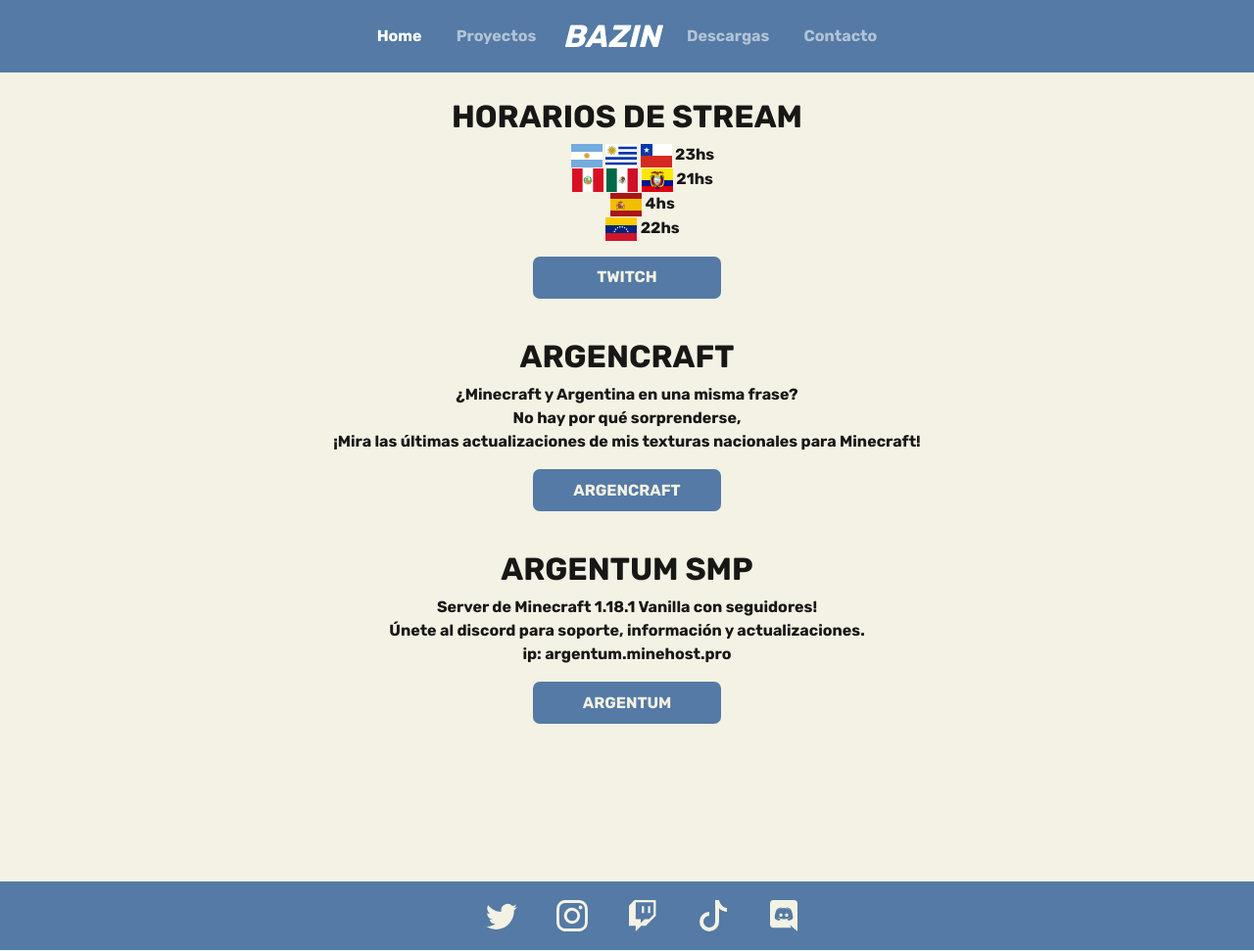
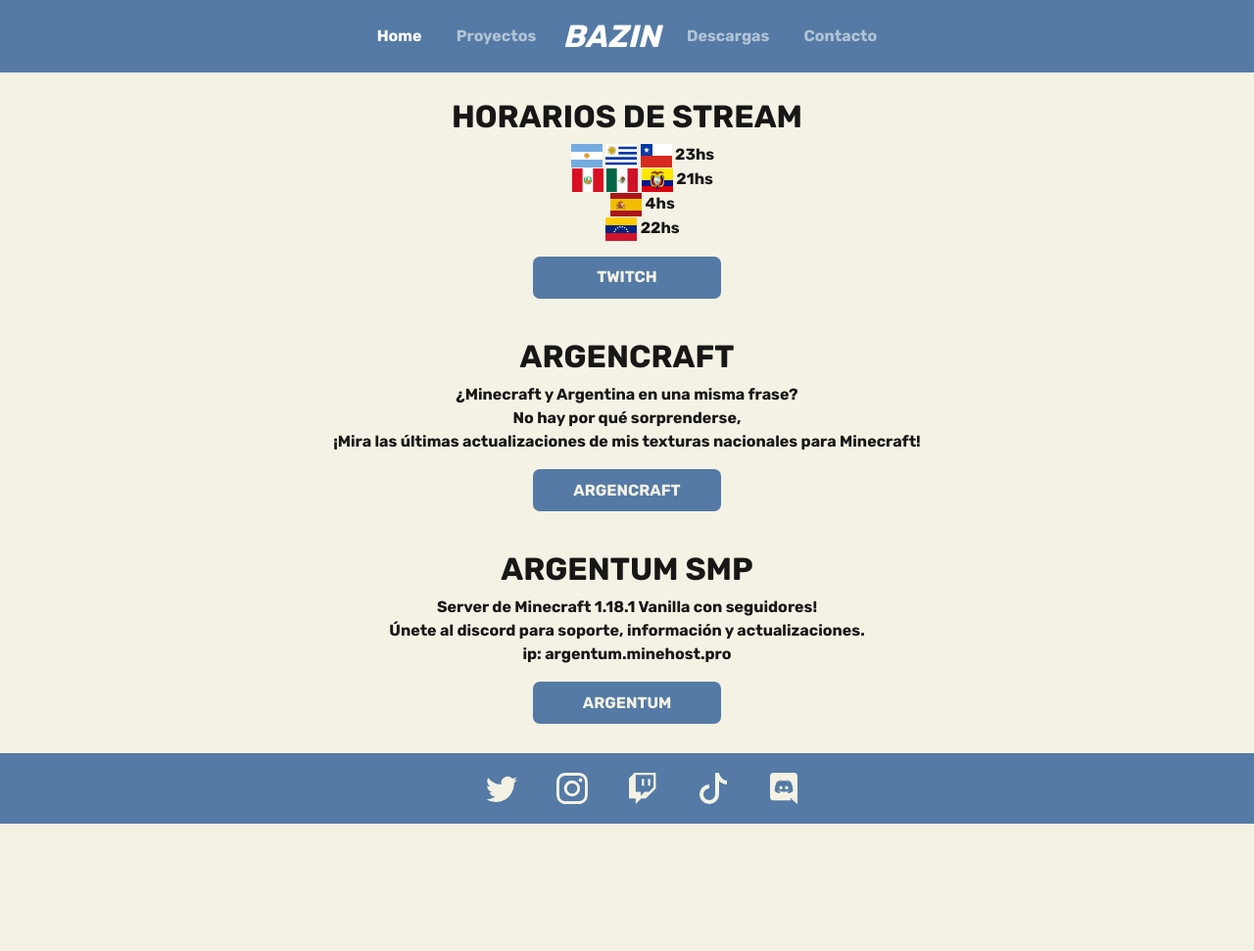
Before and after one commit to MaxHTL/4ta-entrega, a website: page index.html in a window 1280 px wide. Shown: the whole page at 98% size. After the commit the page ends 857 px from the top, so only its background shows below. Drawn offline with nearby package versions, Linux system fonts and the light colour scheme.

Commit message:
Update 18/12

```diff
--- a/scss/components/_footer.scss
+++ b/scss/components/_footer.scss
@@ -2,15 +2,13 @@
     width: 100vw;
     background-color:$footer-color;
     padding: 0;
-    margin-bottom: 0;
+    margin: 0;
+    height: auto;
 
     div{
         ul{
             display: flex;
             justify-content: center;
-            margin-bottom: 0;
-            margin-top: 0.6rem;
-            height: 4.4rem;
             li{
                 display: flex;
                 align-items: center;
--- a/scss/components/_global.scss
+++ b/scss/components/_global.scss
@@ -9,7 +9,3 @@
     scroll-behavior: smooth;
     font-size: 16px;
 }
-
-img[src="https://cdn.000webhost.com/000webhost/logo/footer-powered-by-000webhost-white2.png"] {
-    display: none;
-}
--- a/scss/components/_main.scss
+++ b/scss/components/_main.scss
@@ -1,4 +1,3 @@
 main{
     text-align: center;
-    height: 100vh;
 }
```
Also changed, not shown: css/style.css, 1 other file.
